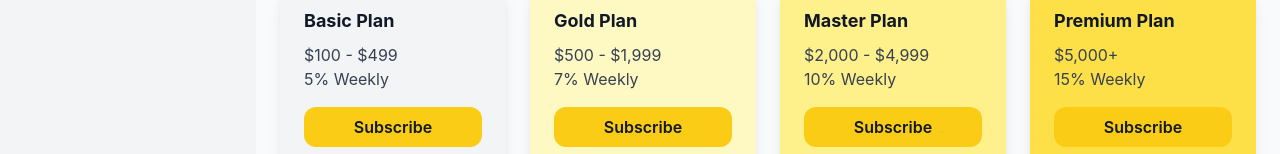
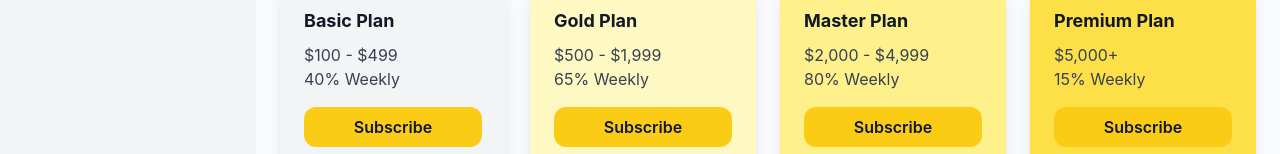
Before and after one commit to Raphaelhack11/super-fiesta, a React (Vite) app: page /dashboard in a window 1280 px wide. Shown: the part 299-453 px from the top of the page. Built offline with nearby package versions, Linux system fonts and the light colour scheme.

Commit message:
Update DashboardPage.jsx

```diff
--- a/src/pages/DashboardPage.jsx
+++ b/src/pages/DashboardPage.jsx
@@ -7,19 +7,19 @@ export default function DashboardPage() {
     {
       name: "Basic",
       price: "$100 - $499",
-      returnRate: "5% Weekly",
+      returnRate: "40% Weekly",
       color: "bg-gray-100 dark:bg-gray-800",
     },
     {
       name: "Gold",
       price: "$500 - $1,999",
-      returnRate: "7% Weekly",
+      returnRate: "65% Weekly",
       color: "bg-yellow-100 dark:bg-yellow-900",
     },
     {
       name: "Master",
       price: "$2,000 - $4,999",
-      returnRate: "10% Weekly",
+      returnRate: "80% Weekly",
       color: "bg-yellow-200 dark:bg-yellow-800",
     },
     {
```
